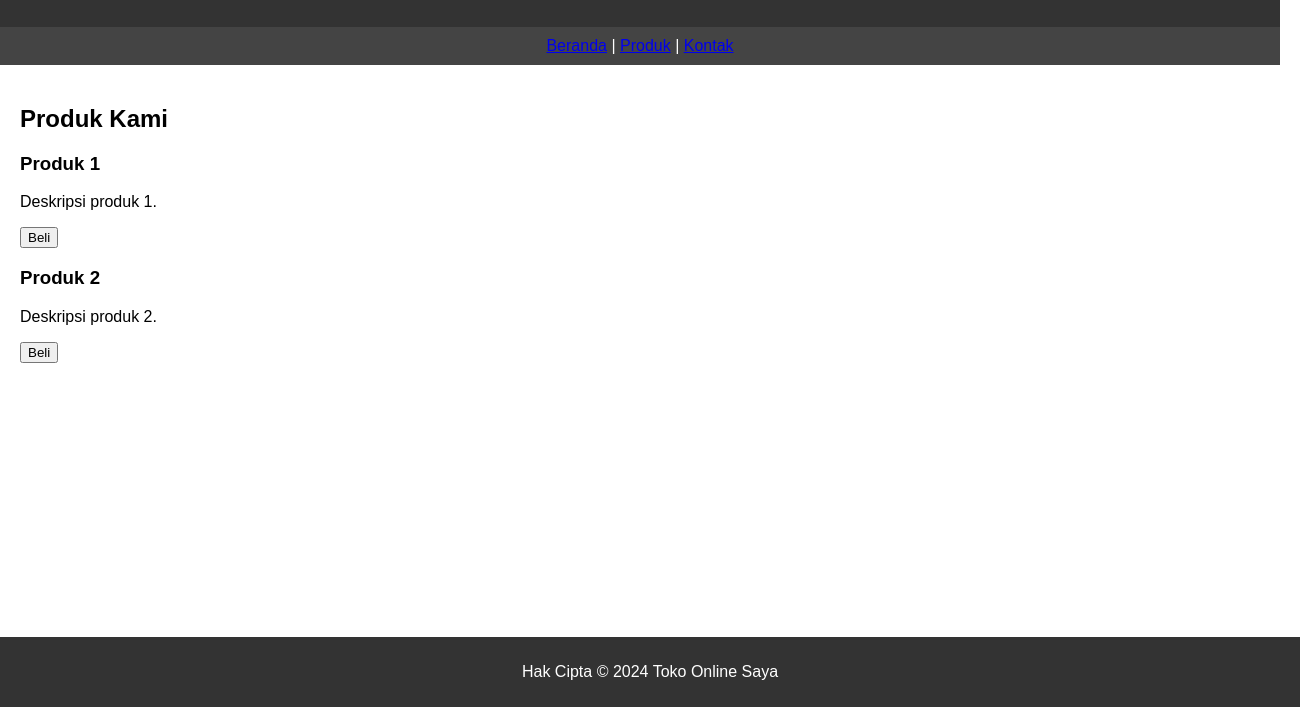
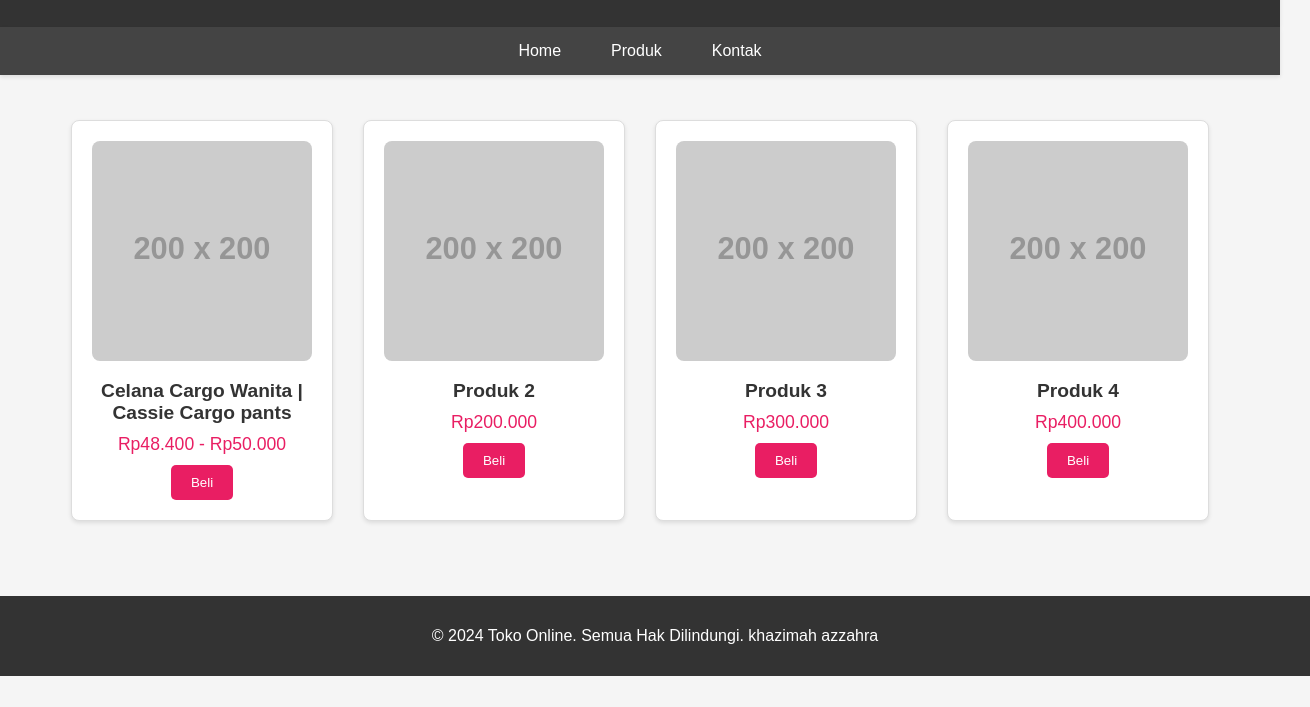
Before and after one commit to Zhafran223/toko-online, a plain HTML site: page index.html in a window 1280 px wide. Shown: the part 93-800 px from the top of the page, 1310 px wide, since content can reach past the window. Drawn offline with Linux system fonts and the light colour scheme; placeholder pictures from the web are drawn by us.

Commit message:
index.html

```diff
--- a/index.html
+++ b/index.html
@@ -1,66 +1,137 @@
 <!DOCTYPE html>
-<html lang="id">
+<html lang="en">
 <head>
     <meta charset="UTF-8">
     <meta name="viewport" content="width=device-width, initial-scale=1.0">
-    <title>Toko Online Saya</title>
+    <title>Toko Online</title>
     <style>
         body {
             font-family: Arial, sans-serif;
             margin: 0;
             padding: 0;
+            background-color: #f5f5f5;
+            color: #333;
         }
-        header {
+        .header {
             background-color: #333;
-            color: #fff;
+            color: white;
             padding: 20px;
             text-align: center;
+            box-shadow: 0 2px 4px rgba(0, 0, 0, 0.1);
         }
-        nav {
+        .nav {
+            display: flex;
+            justify-content: center;
             background-color: #444;
-            color: #fff;
-            padding: 10px;
+            box-shadow: 0 2px 4px rgba(0, 0, 0, 0.1);
+        }
+        .nav a {
+            padding: 15px 25px;
+            display: block;
+            color: white;
             text-align: center;
+            text-decoration: none;
+            transition: background-color 0.3s;
         }
-        section {
+        .nav a:hover {
+            background-color: #555;
+        }
+        .main {
+            display: flex;
+            flex-wrap: wrap;
+            justify-content: center;
+            padding: 30px;
+        }
+        .product {
+            background-color: white;
+            border: 1px solid #ddd;
+            border-radius: 8px;
+            margin: 15px;
             padding: 20px;
+            text-align: center;
+            width: 220px;
+            box-shadow: 0 2px 4px rgba(0, 0, 0, 0.1);
+            transition: transform 0.3s, box-shadow 0.3s;
         }
-        footer {
+        .product:hover {
+            transform: translateY(-10px);
+            box-shadow: 0 4px 8px rgba(0, 0, 0, 0.2);
+        }
+        .product img {
+            width: 100%;
+            height: auto;
+            border-radius: 8px;
+        }
+        .product h2 {
+            font-size: 1.2em;
+            margin: 15px 0 10px;
+        }
+        .product p {
+            color: #e91e63;
+            font-size: 1.1em;
+            margin: 10px 0;
+        }
+        .product button {
+            background-color: #e91e63;
+            color: white;
+            border: none;
+            padding: 10px 20px;
+            border-radius: 5px;
+            cursor: pointer;
+            transition: background-color 0.3s;
+        }
+        .product button:hover {
+            background-color: #d81b60;
+        }
+        .footer {
             background-color: #333;
-            color: #fff;
-            padding: 10px;
+            color: white;
             text-align: center;
-            position: fixed;
+            padding: 15px;
+            position: relative;
+            width: 100%;
             bottom: 0;
-            width: 100%;
+            margin-top: 30px;
         }
     </style>
 </head>
 <body>
-    <header>
-        <h1>Toko Online Saya</h1>
-    </header>
-    <nav>
-        <a href="#">Beranda</a> |
-        <a href="#">Produk</a> |
-        <a href="#">Kontak</a>
-    </nav>
-    <section>
-        <h2>Produk Kami</h2>
-        <div>
-            <h3>Produk 1</h3>
-            <p>Deskripsi produk 1.</p>
-            <button>Beli</button>
+    <div class="header">
+        <h1>Selamat Datang di Toko Online Kami</h1>
+    </div>
+    <div class="nav">
+        <a href="#home">Home</a>
+        <a href="#products">Produk</a>
+        <a href="#contact">Kontak</a>
+    </div>
+    <div class="main" id="products">
+        <div class="product">
+            <img src="https://via.placeholder.com/200" alt="Product 1">
+            <h2>Celana Cargo Wanita | Cassie Cargo pants</h2>
+            <p>Rp48.400 - Rp50.000</p>
+            <button onclick="location.href='https://id.shp.ee/epLpZWk'">Beli</button>
         </div>
-        <div>
-            <h3>Produk 2</h3>
-            <p>Deskripsi produk 2.</p>
-            <button>Beli</button>
+        <div class="product">
+            <img src="https://via.placeholder.com/200" alt="Product 2">
+            <h2>Produk 2</h2>
+            <p>Rp200.000</p>
+            <button onclick="location.href='https://www.example.com/product2'">Beli</button>
         </div>
-        <!-- Tambahkan produk lainnya di sini -->
-    </section>
-    <footer>
-        <p>Hak Cipta © 2024 Toko Online Saya</p>
-    </footer>
+        <div class="product">
+            <img src="https://via.placeholder.com/200" alt="Product 3">
+            <h2>Produk 3</h2>
+            <p>Rp300.000</p>
+            <button onclick="location.href='https://www.example.com/product3'">Beli</button>
+        </div>
+        <div class="product">
+            <img src="https://via.placeholder.com/200" alt="Product 4">
+            <h2>Produk 4</h2>
+            <p>Rp400.000</p>
+            <button onclick="location.href='https://www.example.com/product4'">Beli</button>
+        </div>
+    </div>
+    <div class="footer">
+        <p>&copy; 2024 Toko Online. Semua Hak Dilindungi. khazimah azzahra</p>
+    </div>
 </body>
 </html>
```
